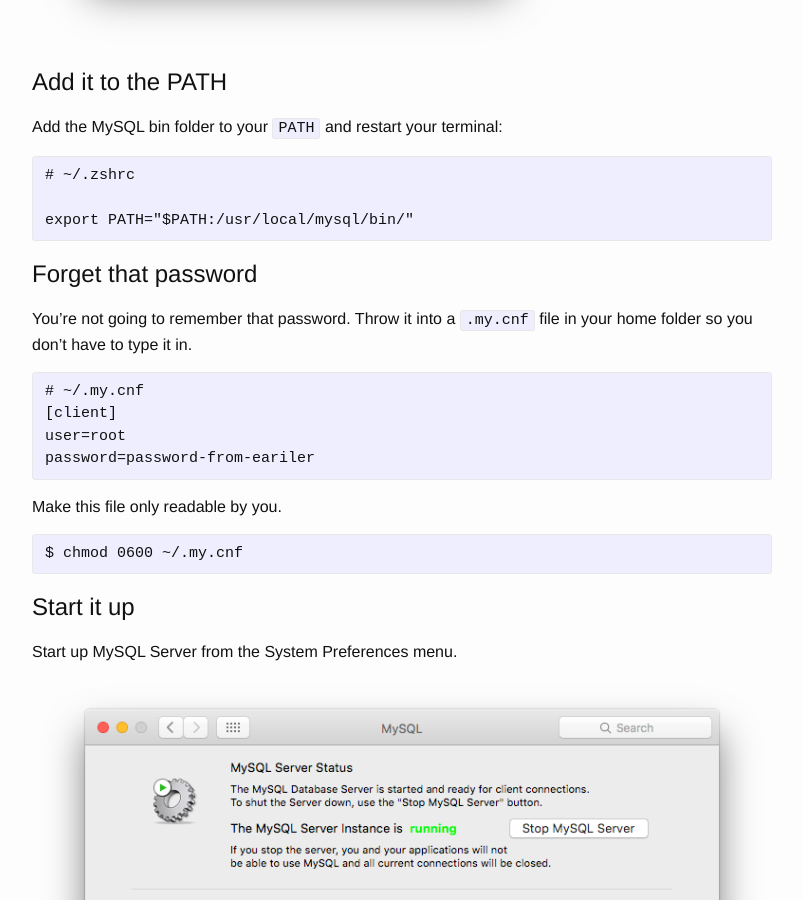
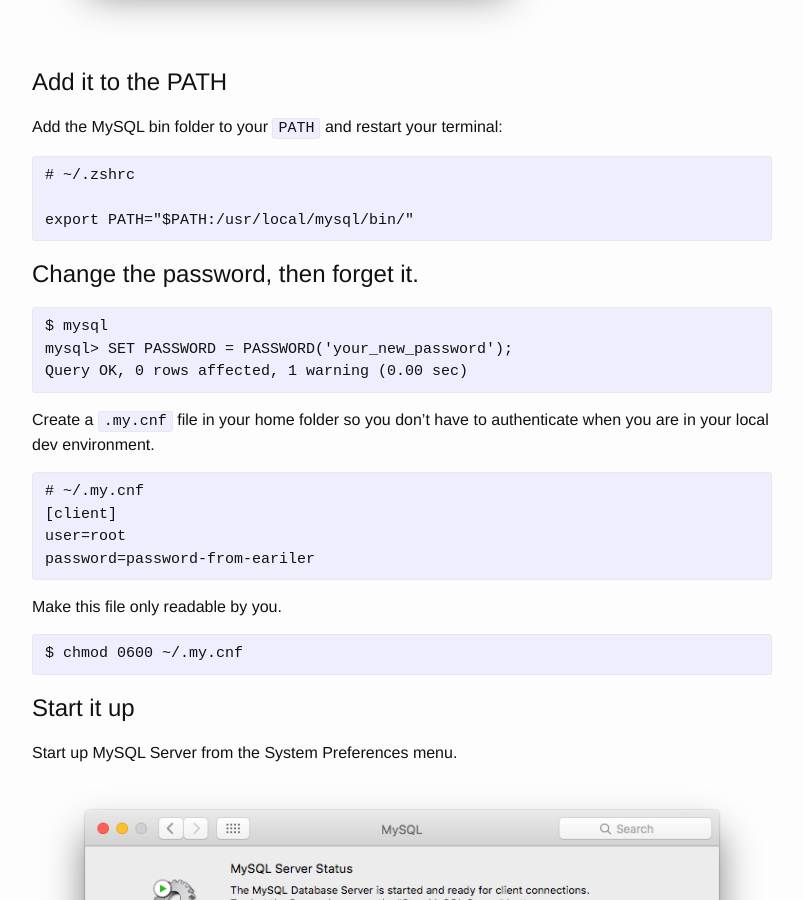
Before and after one commit to radavis/radavis.github.io, a Jekyll site: the page built from _posts/2016-07-18-getting-started-with-mysql-on-os-x.markdown, in a window 1280 px wide and 900 px high, scrolled down 614 px. Shown: the whole window, without its empty margins (238-1041 px from the left). Built offline with Jekyll 4.4.1, drawn with Linux system fonts in a browser that asks for light colours.

Commit message:
update mysql instructions

````diff
--- a/_posts/2016-07-18-getting-started-with-mysql-on-os-x.markdown
+++ b/_posts/2016-07-18-getting-started-with-mysql-on-os-x.markdown
@@ -27,10 +27,16 @@
 ```
 
 
-# Forget that password
+# Change the password, then forget it.
 
-You're not going to remember that password. Throw it into a `.my.cnf` file in
-your home folder so you don't have to type it in.
+```no-highlight
+$ mysql
+mysql> SET PASSWORD = PASSWORD('your_new_password');
+Query OK, 0 rows affected, 1 warning (0.00 sec)
+```
+
+Create a `.my.cnf` file in your home folder so you don't have to authenticate
+when you are in your local dev environment.
 
 ```no-highlight
 # ~/.my.cnf
````
